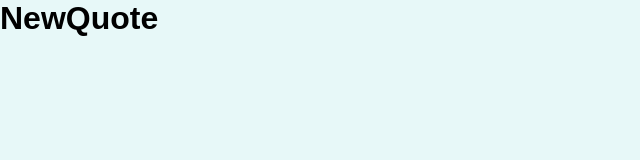
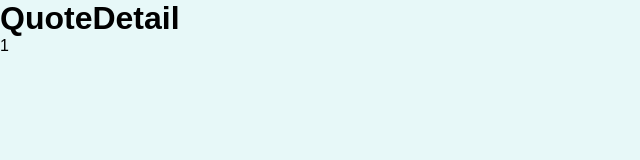
Before and after one commit to martinsgabriel1956/react_greate-quotes, a React (Create React App) app: page /quotes/1 in a window 1280 px wide. Shown: the top 160 px of the page, without its empty margins (0-640 px from the left). Built offline with nearby package versions, Linux system fonts and the light colour scheme.

Commit message:
feat: pratice redirecting and extracting params

```diff
--- a/src/pages/QuoteDetail/index.js
+++ b/src/pages/QuoteDetail/index.js
@@ -1,7 +1,12 @@
+import { useParams } from "react-router-dom";
+
 export function QuoteDetail() {
+  const params = useParams();
+
   return (
     <>
       <h1>QuoteDetail</h1>
+      <p>{params.id}</p>
     </>
   );
 }
--- a/src/routes.js
+++ b/src/routes.js
@@ -15,8 +15,8 @@ export function Routes() {
             <Redirect to="/quotes" />
           </Route>
           <Route path="/quotes" exact  component={AllQuotes} />
-          <Route path="/quotes/:id" component={NewQuote} />
-          <Route path="/new-quote" component={QuoteDetail} />
+          <Route path="/quotes/:id" component={QuoteDetail} />
+          <Route path="/new-quote" component={NewQuote} />
         </Switch>
       </BrowserRouter>
     </>
```
